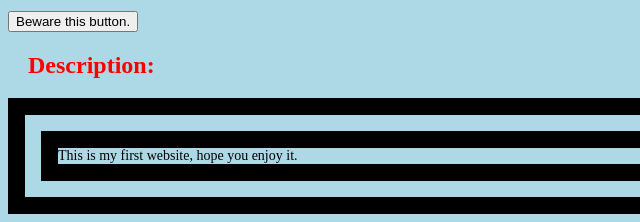
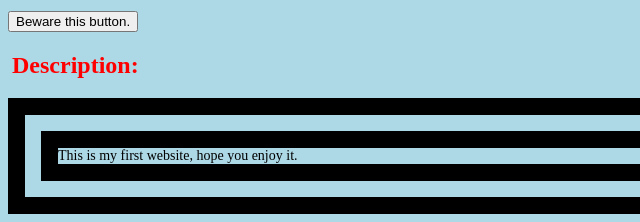
Before and after one commit to BDShanks28/BDShanks28.github.io, a plain HTML site: page index.html in a window 1280 px wide. Shown: the part 340-562 px from the top of the page, 0-640 px from the left. Drawn offline with Linux system fonts and the light colour scheme.

Commit message:
Made changes

```diff
--- a/style.css
+++ b/style.css
@@ -17,5 +17,5 @@ p {
 
 h2 {
     color: red;
-    margin-left: 20px;
+    margin-left: 4px;
 }
```
